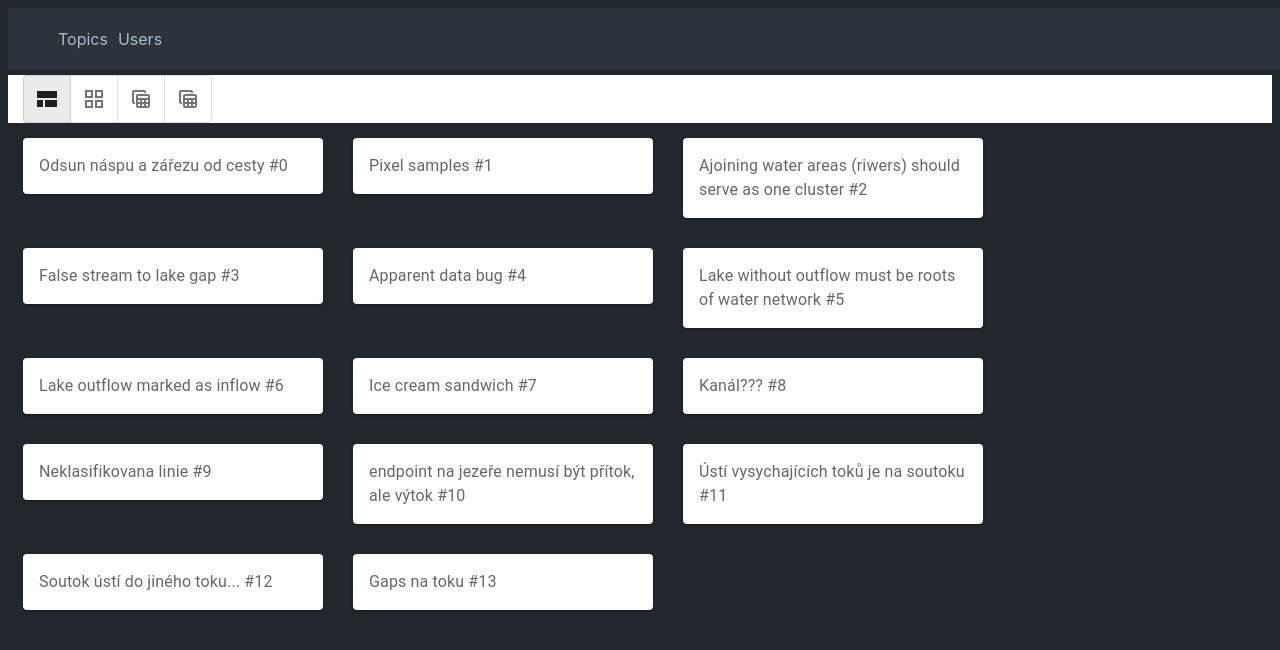
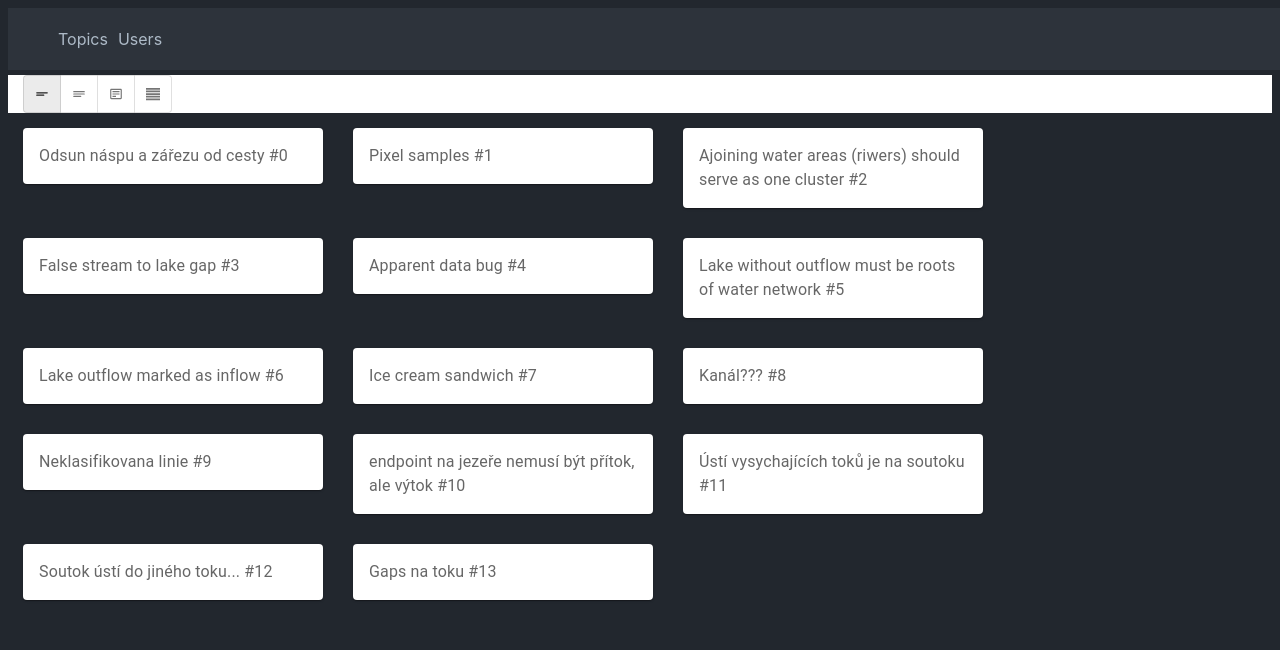
Before and after one commit to raugustyn/KnowledgeBase, a React (Create React App) app: page /Topics in a window 1280 px wide. Shown: the top 650 px of the page. Built offline with nearby package versions, Linux system fonts and the light colour scheme.

Commit message:
Working...

```diff
--- a/package.json
+++ b/package.json
@@ -12,6 +12,7 @@
     "@testing-library/user-event": "^13.5.0",
     "react": "^17.0.2",
     "react-dom": "^17.0.2",
+    "react-icons": "^4.3.1",
     "react-router-dom": "^6.2.1",
     "react-scripts": "5.0.0",
     "web-vitals": "^2.1.2"
--- a/src/components/Topics/Topics.js
+++ b/src/components/Topics/Topics.js
@@ -5,6 +5,9 @@
 import ViewComfyIcon from "@mui/icons-material/ViewComfy";
 import GridViewIcon from "@mui/icons-material/GridView";
 import TableViewIcon from "@mui/icons-material/TableView";
+import { CgDetailsLess, CgDetailsMore } from "react-icons/cg"
+import { BiDetail } from "react-icons/bi";
+import { ImParagraphJustify } from "react-icons/im";
 
 class Topics extends Component {
 
@@ -13,10 +16,10 @@
                 <ListView
                     defaultDetail={0}
                     levelsOfDetail={[
-                        <ViewComfyIcon />,
-                        <GridViewIcon />,
-                        <TableViewIcon />,
-                        <TableViewIcon />
+                        <CgDetailsLess />,
+                        <CgDetailsMore />,
+                        <BiDetail />,
+                        <ImParagraphJustify />
                     ]}
                     items={issues}
                     renderers={{
```
